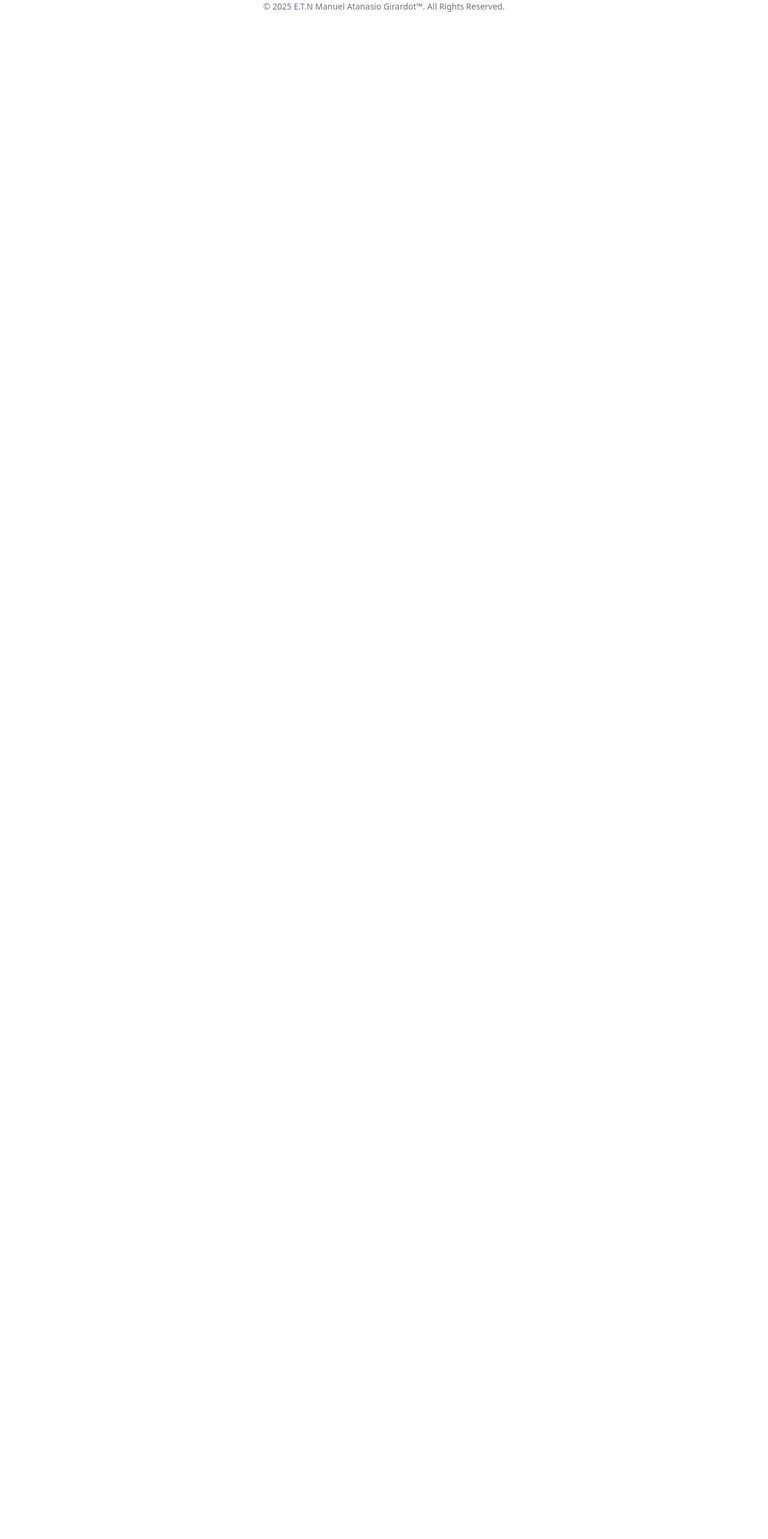
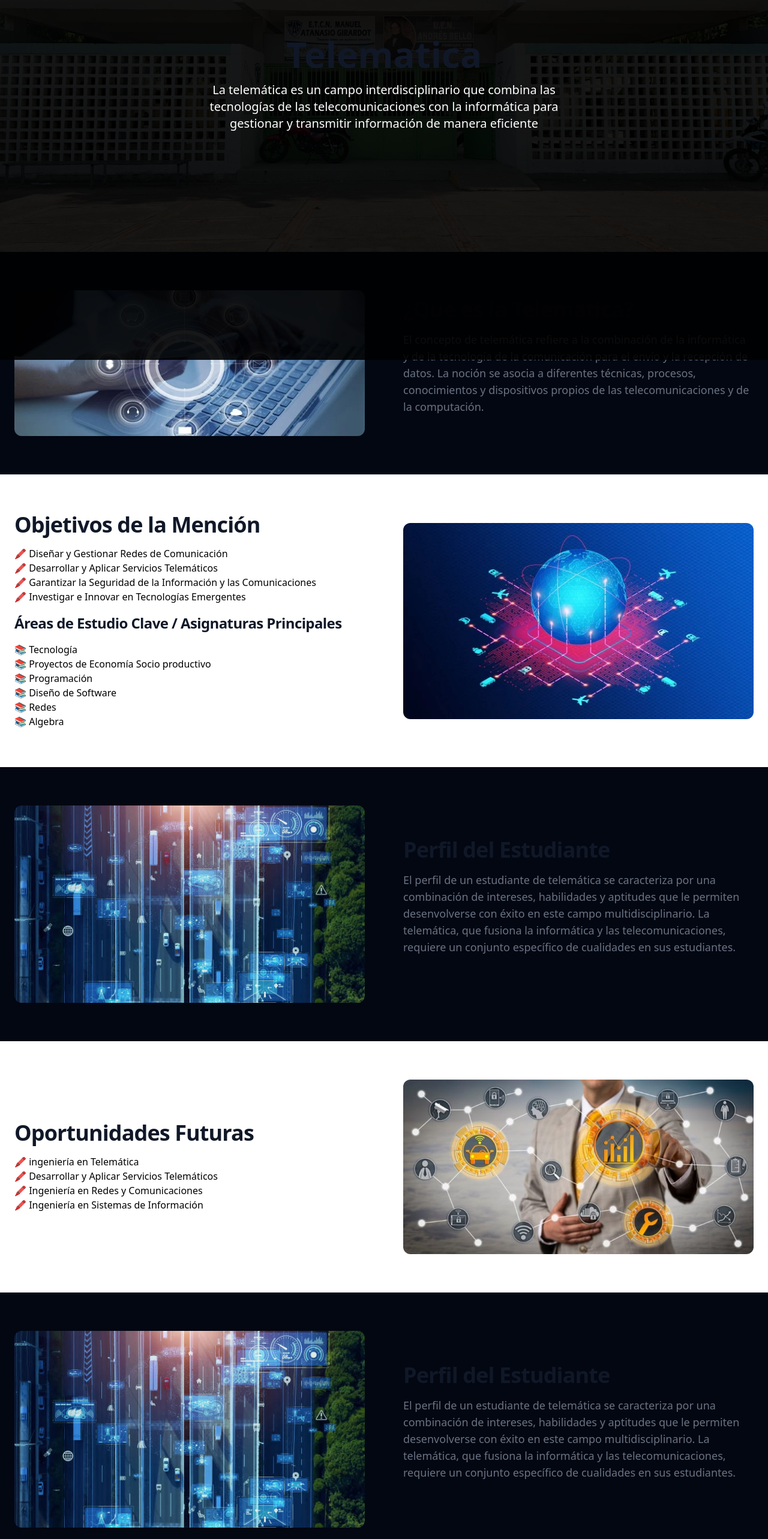
Before and after one commit to jjrojaxx/E.T.N, a Nuxt app: page /blog/aduana in a window 1280 px wide. Shown: the part 200-2766 px from the top of the page at 60% size. Before the commit the page ends 800 px from the top, so only its background shows below. Built offline with nearby package versions, Linux system fonts and the light colour scheme.

Commit message:
Telematica update

```diff
--- a/pages/blog/aduana.vue
+++ b/pages/blog/aduana.vue
@@ -1,6 +1,134 @@
 <script setup></script>
 <template>
-<h1>jose es gey</h1>
-<p>Lorem ipsum dolor sit amet consectetur adipisicing elit. Qui magnam magni perferendis eos! Voluptatem atque, tempore sint dolores reprehenderit voluptatum, quam deleniti ipsam assumenda nemo quas culpa? Sequi, illum sint.</p>
+    <!-- Hero de pagina -->
+    <section class="bg-white dark:bg-gray-950 mt-23">
+        <div class="max-w-screen px-4 py-42 mx-auto bg-img">
+            <div class="flex flex-col items-center">
+                <h1 class="mb-4 text-3xl font-bold text-gray-900 dark:text-white md:text-5xl lg:text-6xl">Telematica
+                </h1>
+                <p class="text-center max-w-2xl mb-6 font-normal text-white lg:mb-8 md:text-lg lg:text-xl">La telemática
+                    es un campo interdisciplinario que combina las tecnologías de las telecomunicaciones con la
+                    informática para gestionar y transmitir información de manera eficiente</p>
+            </div>
+        </div>
+    </section>
+
+
+    <section class="bg-gray-950">
+        <div
+            class="gap-8 items-center py-8 px-4 mx-auto max-w-screen-xl xl:gap-16 md:grid md:grid-cols-2 sm:py-16 lg:px-6">
+            <img class="w-full dark:hidden rounded-xl" src="../../assets/img/foto1.jpg" alt="dashboard image">
+            <img class="w-full hidden dark:block rounded-xl" src="../../assets/img/foto1.jpg" alt="dashboard image">
+            <div class="mt-4 md:mt-0">
+                <h2 class="mb-4 text-4xl tracking-tight font-bold text-gray-900 dark:text-white">¿Que es la Telematica?
+                </h2>
+                <p class="mb-6 font-normal text-gray-500 md:text-lg">El concepto de telemática refiere a la combinación
+                    de la informática y de la tecnología de la comunicación para el envío y la recepción de datos. La
+                    noción se asocia a diferentes técnicas, procesos, conocimientos y dispositivos propios de las
+                    telecomunicaciones y de la computación.</p>
+            </div>
+        </div>
+    </section>
+
+    <section class="bg-white">
+        <div
+            class="gap-8 items-center py-8 px-4 mx-auto max-w-screen-xl xl:gap-16 md:grid md:grid-cols-2 sm:py-16 lg:px-6">
+            <div class="mt-4 md:mt-0">
+                <h2 class="mb-4 text-4xl tracking-tight font-bold text-gray-900 ">Objetivos de la Mención</h2>
+                <ul>
+                    <li>🖍️ Diseñar y Gestionar Redes de Comunicación</li>
+                    <li>🖍️ Desarrollar y Aplicar Servicios Telemáticos</li>
+                    <li>🖍️ Garantizar la Seguridad de la Información y las Comunicaciones</li>
+                    <li>🖍️ Investigar e Innovar en Tecnologías Emergentes</li>
+                </ul>
+                <h3 class="mt-4 text-2xl tracking-tight font-bold text-gray-900 mb-4">Áreas de Estudio Clave /
+                    Asignaturas Principales</h3>
+                <ul>
+                    <li>📚 Tecnología</li>
+                    <li>📚 Proyectos de Economía Socio productivo</li>
+                    <li>📚 Programación</li>
+                    <li>📚 Diseño de Software</li>
+                    <li>📚 Redes</li>
+                    <li>📚 Algebra</li>
+                </ul>
+            </div>
+            <img class="w-full dark:hiddenrounded-xl rounded-xl " src="../../assets/img/foto2.jpg"
+                alt="dashboard image">
+        </div>
+    </section>
+
+    <section class="bg-gray-950">
+        <div
+            class="gap-8 items-center py-8 px-4 mx-auto max-w-screen-xl xl:gap-16 md:grid md:grid-cols-2 sm:py-16 lg:px-6">
+            <img class="w-full dark:hidden rounded-xl" src="../../assets/img/foto4.jpg" alt="dashboard image">
+            <img class="w-full rounded-xl hidden dark:block" src="../../assets/img/foto4.jpg" alt="dashboard image">
+            <div class="mt-4 md:mt-0">
+                <h2 class="mb-4 text-4xl tracking-tight font-bold text-gray-900 dark:text-white">Perfil del Estudiante
+                </h2>
+                <p class="mb-6 font-normal text-gray-500 md:text-lg">El perfil de un estudiante de telemática se
+                    caracteriza por una combinación de intereses, habilidades y aptitudes que le permiten desenvolverse
+                    con éxito en este campo multidisciplinario. La telemática, que fusiona la informática y las
+                    telecomunicaciones, requiere un conjunto específico de cualidades en sus estudiantes.</p>
+            </div>
+        </div>
+    </section>
+
+    <section class="bg-white">
+        <div
+            class="gap-8 items-center py-8 px-4 mx-auto max-w-screen-xl xl:gap-16 md:grid md:grid-cols-2 sm:py-16 lg:px-6">
+            <div class="mt-4 md:mt-0">
+                <h2 class="mb-4 text-4xl tracking-tight font-bold text-gray-900 ">Oportunidades Futuras</h2>
+                <ul>
+                    <li>🖍️ ingeniería en Telemática</li>
+                    <li>🖍️ Desarrollar y Aplicar Servicios Telemáticos</li>
+                    <li>🖍️ Ingeniería en Redes y Comunicaciones</li>
+                    <li>🖍️ Ingeniería en Sistemas de Información</li>
+                </ul>
+            </div>
+            <img class="w-full dark:hidden rounded-xl" src="../../assets/img/foto3.jpg" alt="dashboard image">
+            <img class="w-full hidden dark:block rounded-xl" src="../../assets/img/foto3.jpg" alt="dashboard image">
+
+        </div>
+    </section>
+
+    <section class="bg-gray-950">
+        <div
+            class="gap-8 items-center py-8 px-4 mx-auto max-w-screen-xl xl:gap-16 md:grid md:grid-cols-2 sm:py-16 lg:px-6">
+            <img class="w-full dark:hidden rounded-xl" src="../../assets/img/foto4.jpg" alt="dashboard image">
+            <img class="w-full rounded-xl hidden dark:block" src="../../assets/img/foto4.jpg" alt="dashboard image">
+            <div class="mt-4 md:mt-0">
+                <h2 class="mb-4 text-4xl tracking-tight font-bold text-gray-900 dark:text-white">Perfil del Estudiante
+                </h2>
+                <p class="mb-6 font-normal text-gray-500 md:text-lg">El perfil de un estudiante de telemática se
+                    caracteriza por una combinación de intereses, habilidades y aptitudes que le permiten desenvolverse
+                    con éxito en este campo multidisciplinario. La telemática, que fusiona la informática y las
+                    telecomunicaciones, requiere un conjunto específico de cualidades en sus estudiantes.</p>
+            </div>
+        </div>
+    </section>
+
 </template>
-<style scoped></style>
+<style scoped>
+.bg-img {
+    background-image: url('../../assets/img/bg-hero.jpg');
+    background-size: cover;
+    background-position: center;
+}
+
+.bg-img::before {
+    content: "";
+    position: absolute;
+    top: 0;
+    left: 0;
+    right: 0;
+    bottom: 0;
+    background-color: rgba(0, 0, 0, 0.897);
+    /* negro con opacidad */
+    z-index: 1;
+}
+
+.bg-img>* {
+    position: relative;
+    z-index: 2;
+}
+</style>
--- a/pages/blog/telematica.vue
+++ b/pages/blog/telematica.vue
@@ -1,14 +1,16 @@
 <script setup></script>
 <template>
     <!-- Hero de pagina -->
-    <section class="bg-white dark:bg-gray-950 mt-23">
-        <div class="max-w-screen px-4 py-42 mx-auto bg-img">
+    <section class="bg-img mt-23 ">
+        <div class="max-w-screen px-4 py-42 mx-auto">
             <div class="flex flex-col items-center">
-                <h1 class="mb-4 text-3xl font-bold text-gray-900 dark:text-white md:text-5xl lg:text-6xl">Telematica
-                </h1>
-                <p class="text-center max-w-2xl mb-6 font-normal text-white lg:mb-8 md:text-lg lg:text-xl">La telemática
-                    es un campo interdisciplinario que combina las tecnologías de las telecomunicaciones con la
-                    informática para gestionar y transmitir información de manera eficiente</p>
+                <h1 class="mb-4 text-3xl font-bold md:text-5xl lg:text-6xl gradient-text">Impulsa el
+                    futuro digital con Telemática</h1>
+                <p class="text-center max-w-2xl mb-6 font-normal gradient-p lg:mb-8 md:text-lg lg:text-xl">Explora
+                    una
+                    carrera que une redes, telecomunicaciones y tecnología. Pon a prueba lo aprendido con un test
+                    interactivo y descubre si estás listo para transformar el mundo digital.</p>
+                <a href="test/telematica" class="inline-flex items-center justify-center px-5 py-3 mr-3 text-base font-medium text-white bg-[#150484] rounded-lg hover:bg-[#041184]  focus:ring-4">Relizar Test</a>
             </div>
         </div>
     </section>
@@ -110,25 +112,57 @@
 </template>
 <style scoped>
 .bg-img {
-    background-image: url('../../assets/img/bg-hero.jpg');
-    background-size: cover;
-    background-position: center;
+    background: linear-gradient(135deg,
+            #0c0c3c 0%,
+            #030712 20%,
+            #4a4a4a 40%,
+            #ffffff 60%,
+            #3a2ba8 80%,
+            #17057f 100%);
+    background-size: 300% 300%;
+    animation: pulseGradient 10s cubic-bezier(0.075, 0.82, 0.165, 1) infinite;
 }
 
-.bg-img::before {
-    content: "";
-    position: absolute;
-    top: 0;
-    left: 0;
-    right: 0;
-    bottom: 0;
-    background-color: rgba(0, 0, 0, 0.897);
-    /* negro con opacidad */
-    z-index: 1;
+@keyframes pulseGradient {
+    0% {
+        background-position: 0% 50%;
+    }
+
+    50% {
+        background-position: 100% 50%;
+    }
+
+    100% {
+        background-position: 0% 50%;
+    }
 }
 
-.bg-img>* {
-    position: relative;
-    z-index: 2;
+.gradient-text {
+    background: linear-gradient(135deg,
+            #ffffff,
+            #ffffff,
+            #02050c,
+            #06061b);
+    background-size: 300% 300%;
+    background-clip: text;
+    -webkit-background-clip: text;
+    color: transparent;
+    -webkit-text-fill-color: transparent;
+    line-height: 80px;
+    animation: pulseGradient 10s cubic-bezier(0.075, 0.82, 0.165, 1) infinite;
 }
+.gradient-p {
+    background: linear-gradient(135deg,
+            #ffffff,
+            #ffffff,
+            #02050c,
+            #06061b);
+    background-size: 300% 300%;
+    background-clip: text;
+    -webkit-background-clip: text;
+    color: transparent;
+    -webkit-text-fill-color: transparent;
+    animation: pulseGradient 10s cubic-bezier(0.075, 0.82, 0.165, 1) infinite;
+}
+
 </style>
--- a/pages/index.vue
+++ b/pages/index.vue
@@ -78,7 +78,10 @@ const images = [
                 <p class="text-gray-500 dark:text-gray-700 text-center">Carrera enfocada en la gestión eficiente de
                     recursos, liderazgo organizacional y toma de decisiones estratégicas para el éxito empresarial.</p>
             </div>
-            <div class="flex flex-col items-center hover:scale-105 duration-300 p-4 rounded-2xl hover:bg-blue-300 transition-all cursor-pointer"">
+            <a href="blog/aduana"
+            class="flex flex-col items-center hover:scale-105 duration-300 p-4 rounded-2xl hover:bg-blue-300 transition-all cursor-pointer">
+            <div class="flex flex-col items-center hover:scale-105 duration-300 p-4 rounded-2xl hover:bg-blue-300 transition-all cursor-pointer">
+
                     <div
                         class=" flex justify-center items-center mb-4 w-10 h-10 rounded-full lg:h-12 lg:w-12
                 bg-[#150484]">
@@ -92,7 +95,9 @@ const images = [
             <h3 class="mb-2 text-xl font-bold text-gray-900">Aduana</h3>
             <p class="text-gray-500 dark:text-gray-700 text-center">Carrera orientada al control, gestión y regulación
                 del comercio exterior, garantizando el cumplimiento de normativas aduaneras y fiscales.</p>
-        </div>
+
+            </div>
+            </a>
         <div
             class="flex flex-col items-center hover:scale-105 duration-300 p-4 rounded-2xl hover:bg-blue-300 transition-all cursor-pointer">
             <div class="flex justify-center items-center mb-4 w-10 h-10 rounded-full lg:h-12 lg:w-12 bg-[#150484]">
```
